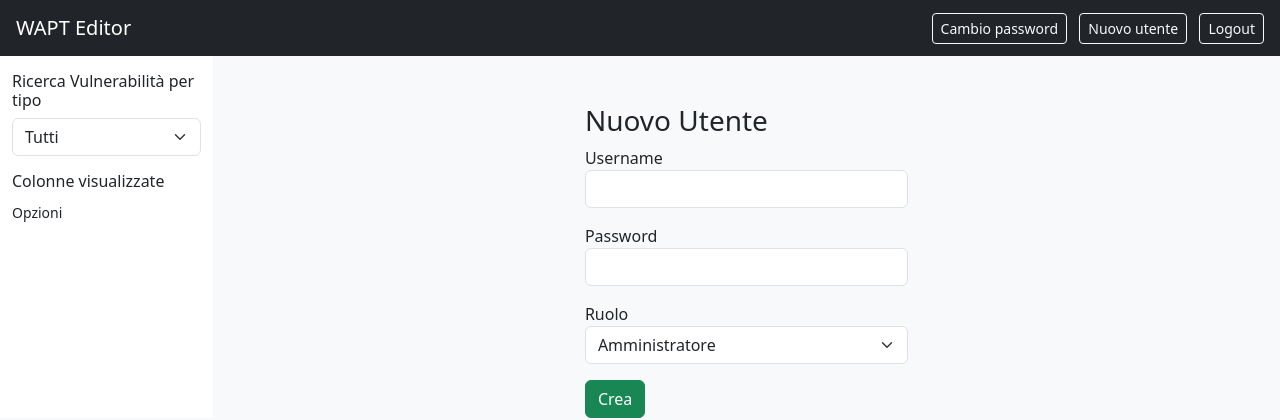
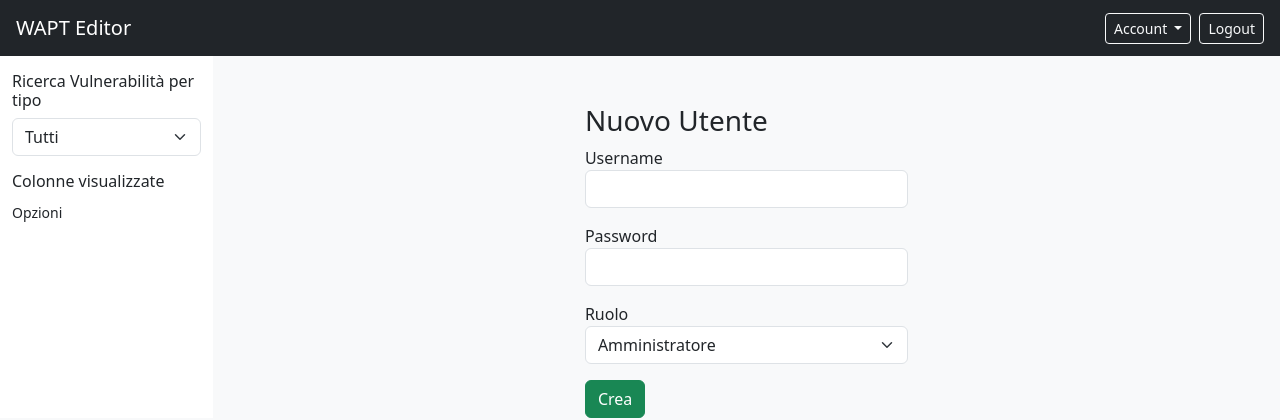
Before and after one commit to FCeruzzi/dashboard, a Flask app: page /add_user in a window 1280 px wide. Shown: the top 420 px of the page. Run offline with Flask 3, Linux system fonts and the light colour scheme; a user stored in the database is signed in; some libraries are stand-ins or nearby versions.

Commit message:
Spostati menù

```diff
--- a/templates/layout.html
+++ b/templates/layout.html
@@ -11,11 +11,18 @@
 <nav class="navbar navbar-dark bg-dark px-3">
   {% if current_user.is_authenticated %}
     <a class="navbar-brand" href="#">WAPT Editor</a>
-    <div>
-      <a href="{{ url_for('change_password') }}" class="btn btn-sm btn-outline-light me-2">Cambio password</a>
-      {% if current_user.role == 'admin' %}
-      <a href="{{ url_for('add_user') }}" class="btn btn-sm btn-outline-light me-2">Nuovo utente</a>
-      {% endif %}
+    <div class="d-flex align-items-center">
+      <div class="dropdown me-2">
+        <button class="btn btn-sm btn-outline-light dropdown-toggle" type="button" data-bs-toggle="dropdown" aria-expanded="false">
+          Account
+        </button>
+        <ul class="dropdown-menu dropdown-menu-dark">
+          <li><a class="dropdown-item" href="{{ url_for('change_password') }}">Cambia password</a></li>
+          {% if current_user.role == 'admin' %}
+          <li><a class="dropdown-item" href="{{ url_for('add_user') }}">Nuovo utente</a></li>
+          {% endif %}
+        </ul>
+      </div>
       <a href="{{ url_for('logout') }}" class="btn btn-sm btn-outline-light">Logout</a>
     </div>
   {% else %}
@@ -46,5 +53,6 @@
 <script src="{{ url_for('static', filename='js/jquery.min.js') }}"></script>
 <script src="{{ url_for('static', filename='js/datatables.min.js') }}"></script>
 <script src="{{ url_for('static', filename='js/datatables-init.js') }}"></script>
+<script src="https://cdn.jsdelivr.net/npm/bootstrap@5.3.0/dist/js/bootstrap.bundle.min.js"></script>
 </body>
 </html>
```
